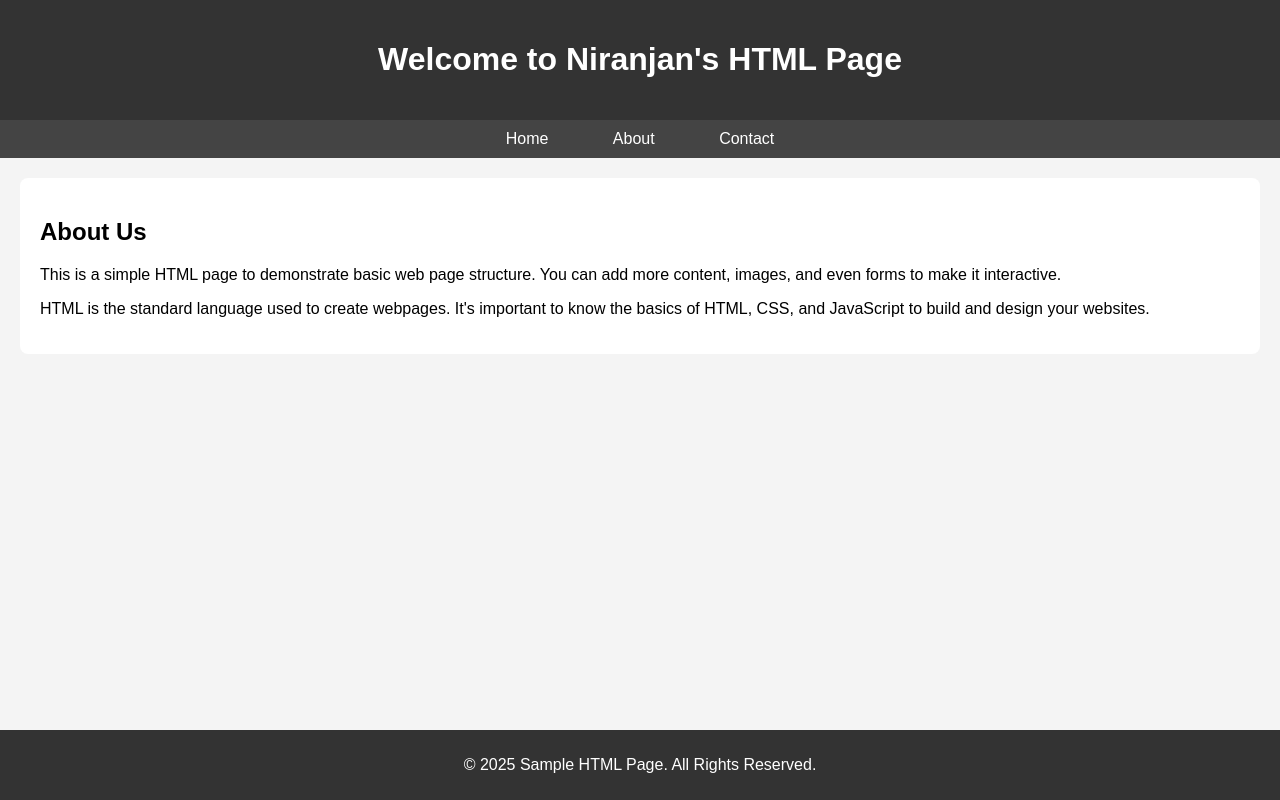
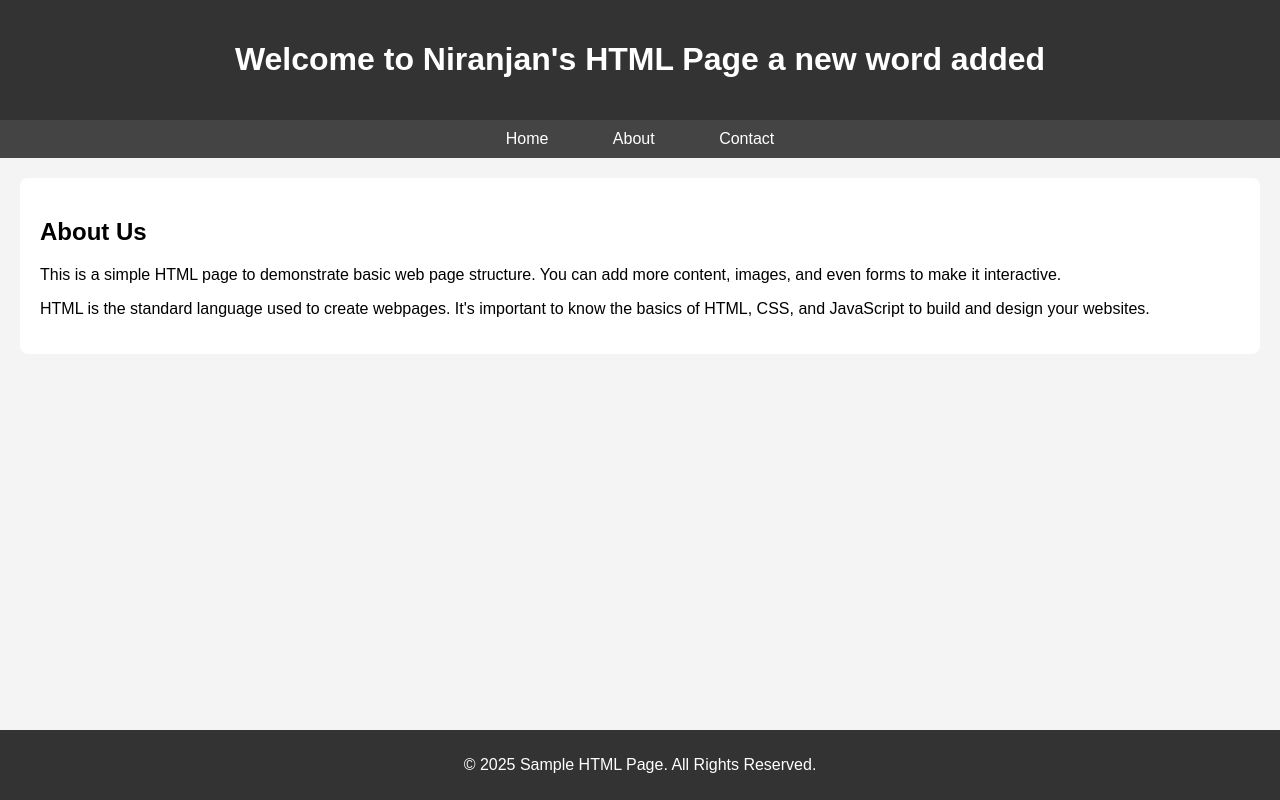
Before and after one commit to Niranjan-Jp/POC, a plain HTML site: page index.html in a window 1280 px wide. Drawn offline with Linux system fonts and the light colour scheme.

Commit message:
Update index.html

```diff
--- a/index.html
+++ b/index.html
@@ -57,7 +57,7 @@
 <body>
 
 <header>
-    <h1>Welcome to Niranjan's HTML Page </h1>
+    <h1>Welcome to Niranjan's HTML Page a new word added </h1>
 </header>
 
 <nav>
```
